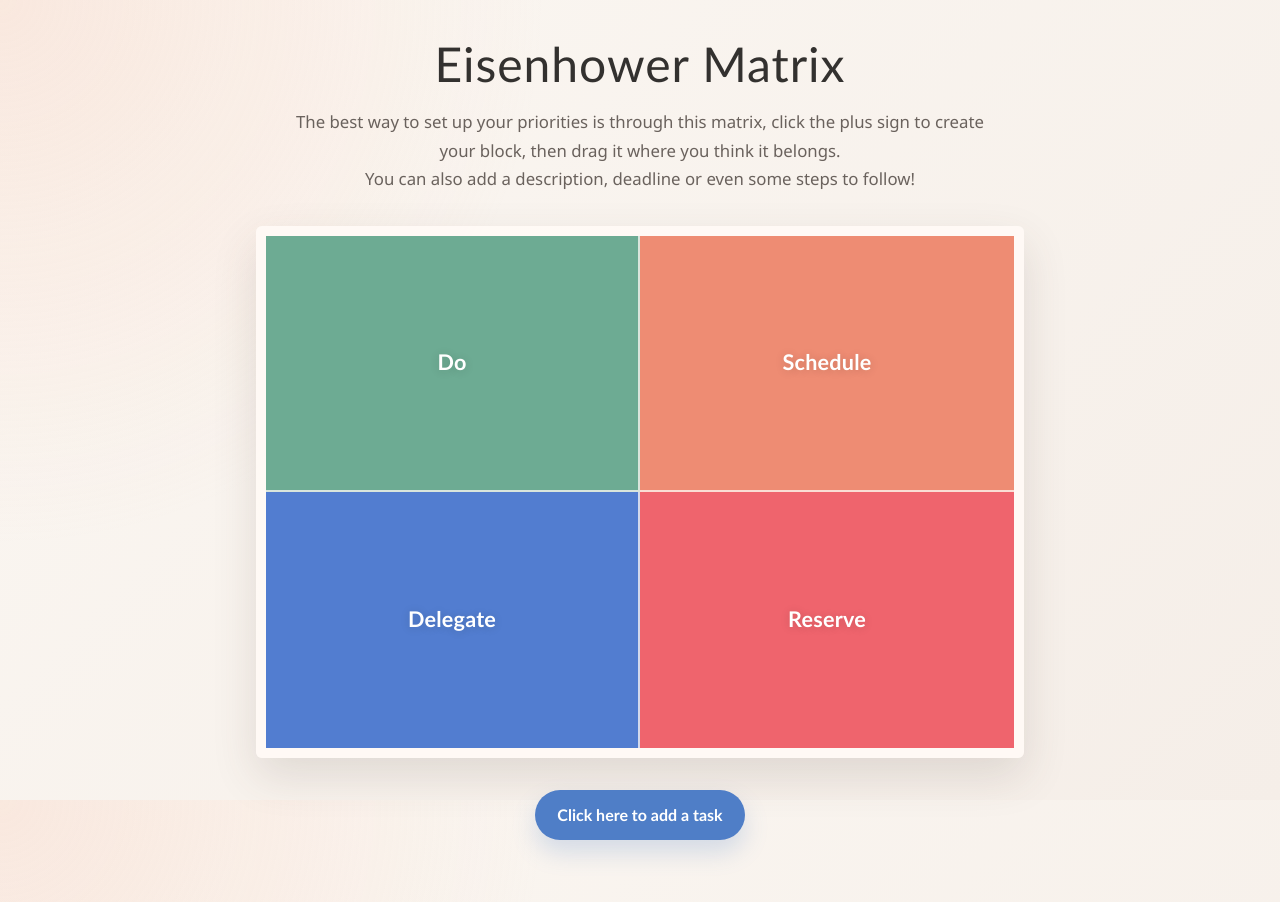
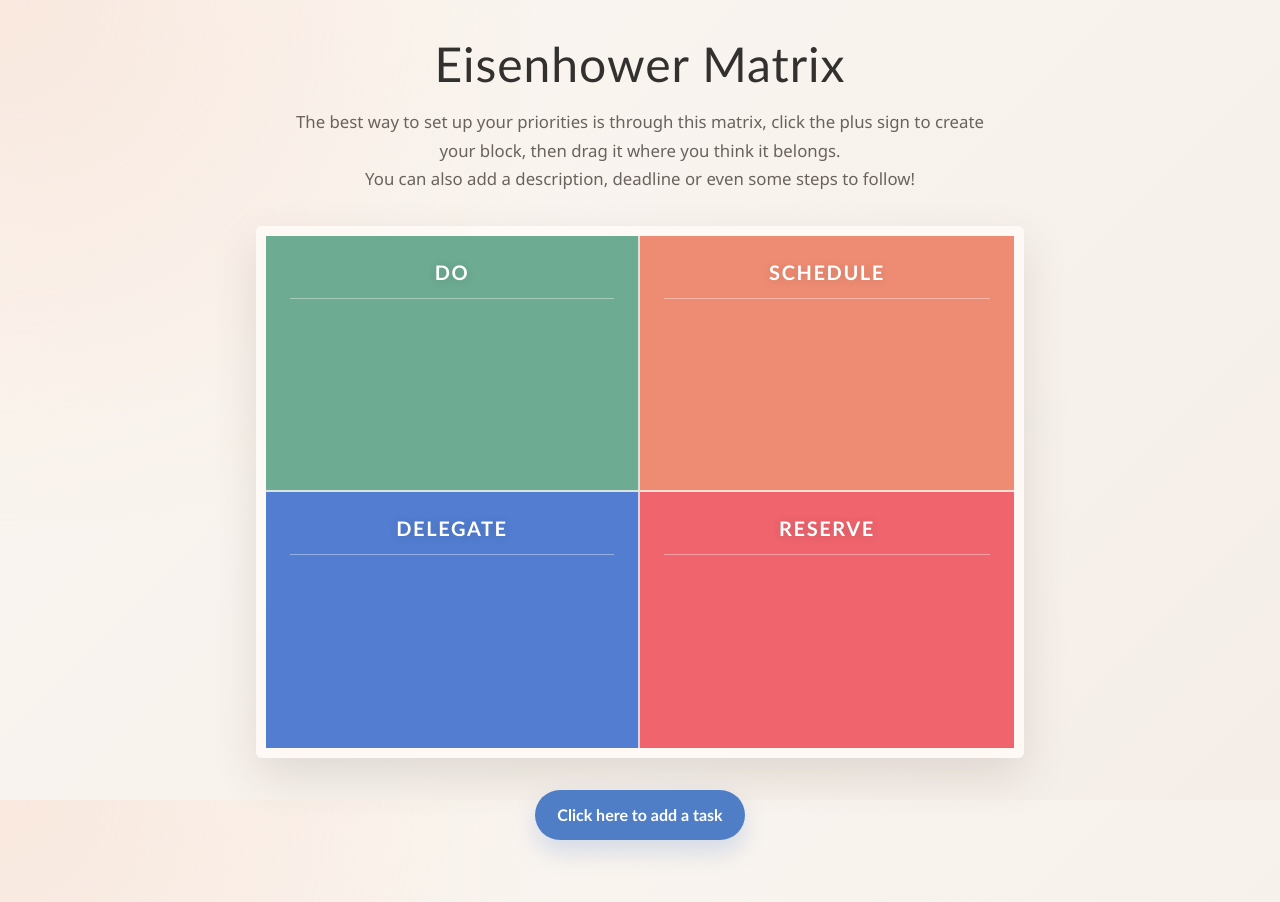
Before and after one commit to rodrigoanasco/EISENHOWER, a Next.js app in the folder eisenhower-matrix/: page / in a window 1280 px wide. Built offline with nearby package versions, Linux system fonts and the light colour scheme.

Commit message:
fix titles within matrix

```diff
--- a/eisenhower-matrix/components/matrix.jsx
+++ b/eisenhower-matrix/components/matrix.jsx
@@ -14,9 +14,9 @@ const matrix = ({ tasks }) => {
       {quadrants.map((quadrant) => (
         <div
           key={quadrant.id}
-          className={`quadrant inside-box-titles ${quadrant.classes}`}
+          className={`quadrant ${quadrant.classes}`}
         >
-          <h2>{quadrant.title}</h2>
+          <h2 className="quadrant-title">{quadrant.title}</h2>
           {tasks
             .filter((task) => task.quadrant === quadrant.id)
             .map((task) => (
--- a/eisenhower-matrix/src/app/globals.css
+++ b/eisenhower-matrix/src/app/globals.css
@@ -38,8 +38,9 @@ body {
 .quadrant {
   @apply min-h-64 p-6;
   display: flex;
+  flex-direction: column;
   align-items: center;
-  justify-content: center;
+  justify-content: flex-start;
   color: white;
   text-shadow: 0 1px 10px rgba(31, 36, 34, 0.16);
 }
@@ -68,12 +69,18 @@ body {
   border-bottom: 2px solid rgba(255, 250, 246, 0.74);
 }
 
-.inside-box-titles {
+.quadrant-title {
+  width: 100%;
+  margin: 0 0 20px;
+  padding-bottom: 14px;
+  border-bottom: 1px solid rgba(255, 255, 255, 0.38);
   text-align: center;
-  font-size: 1.35rem;
+  font-size: 1.25rem;
   font-family: "Trebuchet MS", "Segoe UI", Arial, sans-serif;
-  font-weight: 600;
-  letter-spacing: 0.01em;
+  font-weight: 700;
+  line-height: 1.2;
+  letter-spacing: 0.08em;
+  text-transform: uppercase;
 }
 
 .add-button {
@@ -210,4 +217,11 @@ body {
     min-height: 11rem;
     padding: 18px;
   }
+
+  .quadrant-title {
+    margin-bottom: 16px;
+    padding-bottom: 11px;
+    font-size: 1rem;
+    letter-spacing: 0.06em;
+  }
 }
```
